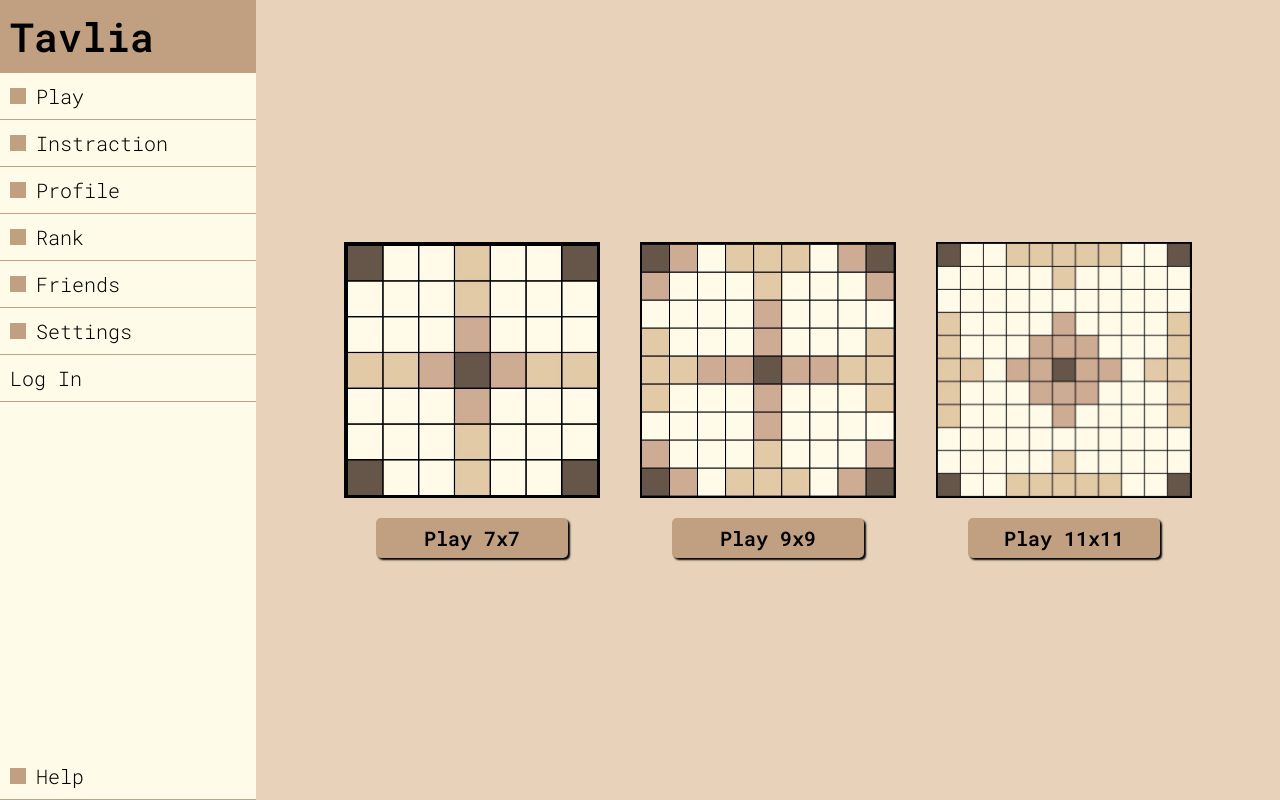
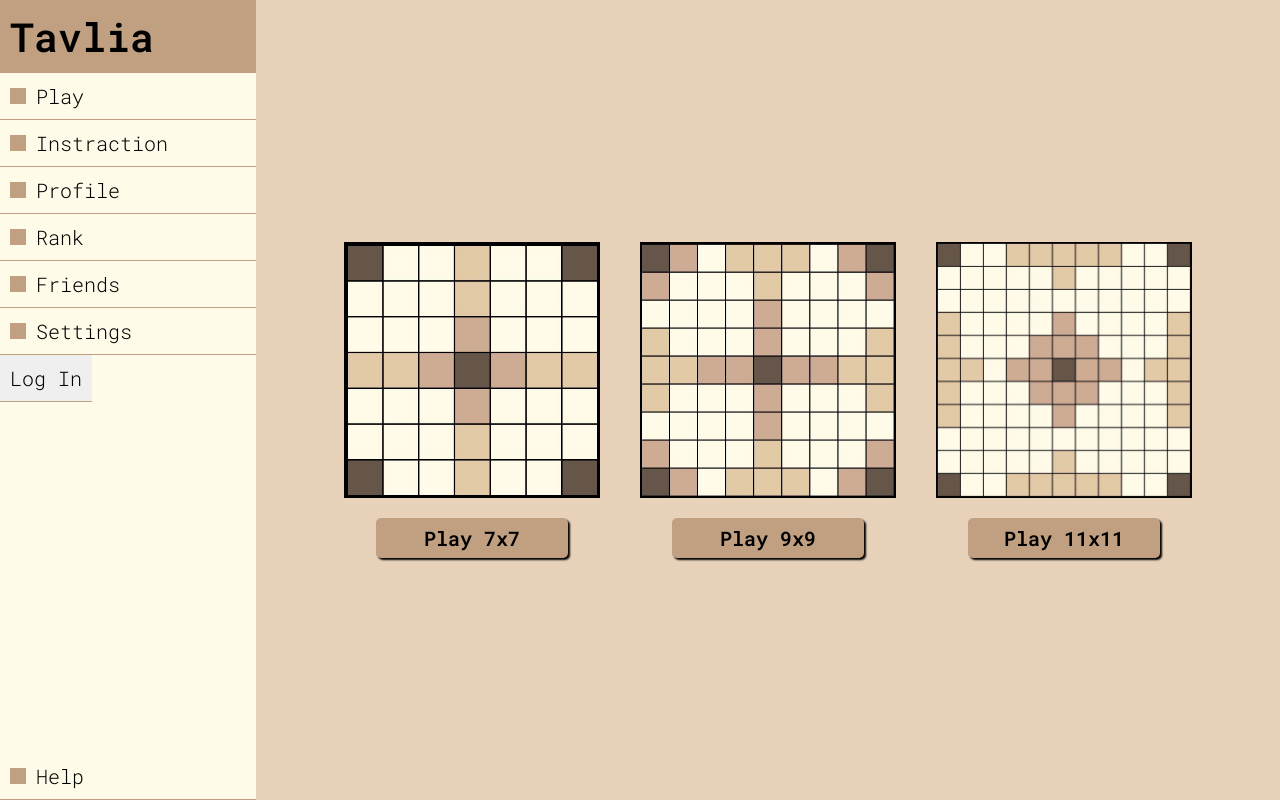
Before and after one commit to Yurex1/TavliaGame, a Next.js app in the folder frontend/: page / in a window 1280 px wide. Built offline with nearby package versions, Linux system fonts and the light colour scheme.

Commit message:
add prop setShowAuth to SideBarLogItem

```diff
--- a/frontend/components/SideBar/SideBarLogItem.tsx
+++ b/frontend/components/SideBar/SideBarLogItem.tsx
@@ -1,9 +1,17 @@
-const SideBareLogItem = () => {
+import { FC } from "react";
+
+type SideBareLogItemProps = {
+  setShowAuth: (showAuth: boolean) => void;
+};
+
+
+
+const SideBareLogItem:FC<SideBareLogItemProps> = ({setShowAuth}) => {
   if (true) {
     return (
-      <div className="aside-item">
-        <div className="text">Log In</div>
-      </div>
+      <button onClick = {() => {setShowAuth(true)}} className="aside-item">
+        <div  className="text">Log In</div>
+      </button>
     );
   } else {
     return (
```
